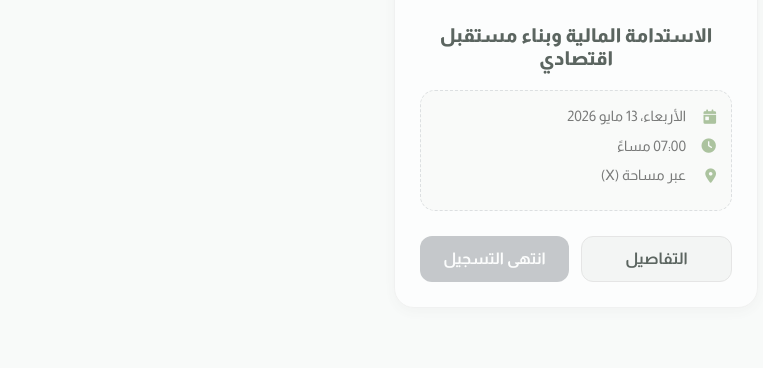
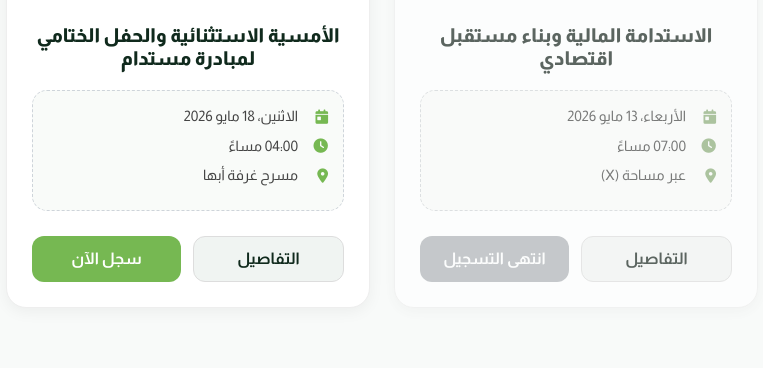
Before and after one commit to Lool-q1/mostdam, a Flask app: page /programs in a window 1280 px wide. Shown: the part 655-1023 px from the top of the page, without its empty margins (452-1215 px from the left). Run offline with Flask 3, Linux system fonts and the light colour scheme; data comes from the database, SQL or seed files in the repository; some libraries are stand-ins or nearby versions.

Commit message:
اضافة الحفل الختامي

```diff
--- a/templates/programs.html
+++ b/templates/programs.html
@@ -153,6 +153,7 @@
 
     <section class="programs-section container">
         <div class="row g-4" id="programsContainer">
+
             <div class="col-12 col-md-6 col-lg-4" id="card-1">
                 <div class="program-card" id="inner-card-1">
                     <div class="card-img-top">
@@ -173,6 +174,28 @@
                     </div>
                 </div>
             </div>
+
+            <div class="col-12 col-md-6 col-lg-4" id="card-2">
+                <div class="program-card" id="inner-card-2">
+                    <div class="card-img-top">
+                        <span class="badge-type" style="background: #e67e22;">حفل ختامي</span>
+                        <img src="{{ url_for('static', filename='الحفل_الختامي.png') }}" alt="الحفل الختامي لمبادرة مستدام">
+                    </div>
+                    <div class="card-body">
+                        <h5 class="card-title">الأمسية الاستثنائية والحفل الختامي لمبادرة مستدام</h5>
+                        <div class="event-info-box">
+                            <div class="info-item"><i class="fas fa-calendar-day"></i><span>الاثنين، 18 مايو 2026</span></div>
+                            <div class="info-item"><i class="fas fa-clock"></i><span>04:00 مساءً</span></div>
+                            <div class="info-item"><i class="fas fa-map-marker-alt"></i><span>مسرح غرفة أبها</span></div>
+                        </div>
+                        <div class="card-actions">
+                            <button class="btn-detail" onclick="showDetails('2')">التفاصيل</button>
+                            <button class="btn-reg" id="btn-reg-2" onclick="openRegisterModal('2', 'الحفل الختامي لمبادرة مستدام')">سجل الآن</button>
+                        </div>
+                    </div>
+                </div>
+            </div>
+
         </div>
     </section>
 
@@ -198,7 +221,7 @@
 
     <script src="https://cdn.jsdelivr.net/npm/bootstrap@5.3.0/dist/js/bootstrap.bundle.min.js"></script>
     <script>
-        // دالة تغيير شكل النافبار عند السكرول (مثل الرئيسية)
+        // دالة تغيير شكل النافبار عند السكرول
         window.addEventListener('scroll', function() {
             const nav = document.getElementById('mainNav');
             if (window.scrollY > 50) {
@@ -216,6 +239,14 @@
                 whatsapp: "https://t.co/m2QnPbUaKp",
                 expiryDate: new Date(2026, 4, 13, 19, 0),
                 topics: ["الوعي المالي الحديث", "بناء مصادر دخل مستدامة", "الفرص المستقبلية في السعودية", "خطوات عملية لتحقيق الإستقرار المالي"]
+            },
+            '2': {
+                title: "الأمسية الاستثنائية والحفل الختامي لمبادرة مستدام",
+                trainer: "",
+                guest: "",
+                link: "https://mustdammm.netlify.app",
+                expiryDate: new Date(2026, 4, 18, 16, 0),
+                topics: ["الاحتفاء بالأثر والمحطات الملهمة للمبادرة", "استعراض حصاد موسم صناعة الإنجازات", "الكشف عن ملامح المرحلة القادمة لـ مستدام", "إطلاق انطلاقة جديدة برؤية أكثر طموحاً واستدامة"]
             }
         };
 
@@ -240,9 +271,13 @@
         function showDetails(id) {
             const data = workshopData[id];
             let html = `<h6 class="fw-bold mb-3" style="color: var(--primary-green); text-align: right;">محاور اللقاء:</h6>`;
+
             data.topics.forEach(topic => {
                 html += `<div class="topic-item"><span>${topic}</span><i class="fas fa-check-circle text-success ms-2"></i></div>`;
             });
+
+            // الفحص الذكي: إذا كان فيه اسم مدرب (يعني مو فارغ) اعرض مربعات الأسماء
+            if (data.trainer && data.trainer !== "") {
                 html += `<hr class="my-4">
                     <div class="row g-2">
                         <div class="col-6">
@@ -264,6 +299,8 @@
                             </div>
                         </div>
                     </div>`;
+            }
+
             document.getElementById('detailContent').innerHTML = html;
             document.getElementById('detailTitle').innerText = data.title;
             new bootstrap.Modal(document.getElementById('detailsModal')).show();
@@ -297,12 +334,13 @@
                 if (response.ok) {
                     const data = workshopData[id];
                     const container = document.getElementById('regModalContent');
+
                     container.innerHTML = `
                         <div class="mb-3"><i class="fas fa-check-circle fa-4x text-success"></i></div>
                         <h5 class="fw-bold">تم تسجيلك بنجاح!</h5>
-                        <p class="small text-muted">تمت إضافة الورشة إلى أجندتك.</p>
-                        <a href="${data.whatsapp}" target="_blank" class="btn w-100 py-3 mb-2" style="background-color: #25D366; color: white; border-radius: 12px; font-weight: bold; text-decoration: none; display: block;">
-                            <i class="fab fa-whatsapp me-2"></i> دخول مجموعة الواتساب
+                        <p class="small text-muted">تمت إضافة الفعالية إلى أجندتك.</p>
+                        <a href="${data.whatsapp}" target="_blank" class="btn w-100 py-3 mb-2" style="background-color: var(--primary-green); color: white; border-radius: 12px; font-weight: bold; text-decoration: none; display: block;">
+                             لتأكيد الحضور
                         </a>
                         <button type="button" class="btn btn-link text-muted mt-2" data-bs-dismiss="modal" style="text-decoration:none">إغلاق</button>
                     `;
```
Also changed, not shown: templates/index.html (+4 -4 lines), static/الحفل_الختامي.png (added). Lines whose indentation alone changed are shown as unchanged.
